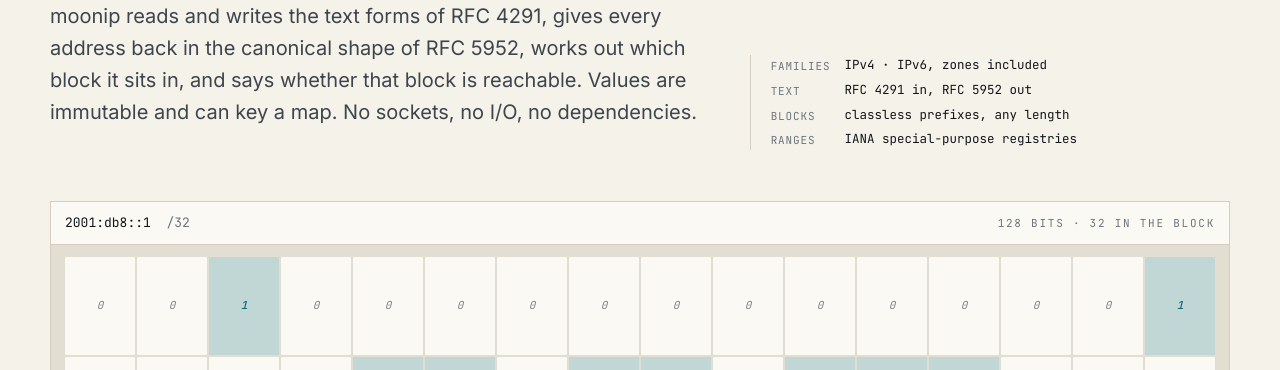
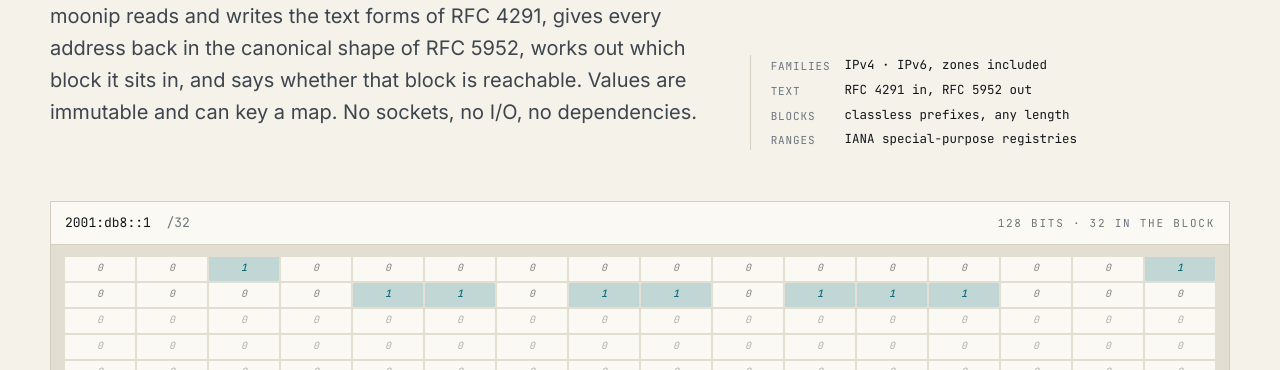
Before and after one commit to moonbitstack/moonip, a plain HTML site: page docs/index.html in a window 1280 px wide. Shown: the part 430-800 px from the top of the page. Drawn offline with Linux system fonts and the light colour scheme; a script that the page names is missing.

Commit message:
fix(moonip): give the bit cells back their own rule.
Rewriting the cell colours took the selector of the shared rule with it, so the
sixteen-to-a-row grid lost its fixed height and every cell in it grew to a square
of its own size. One rule for a cell, one for the compact grid.

Signed-off-by: Leo Cheng (heke1228) <chengkelfan@qq.com>

```diff
--- a/docs/assets/site.css
+++ b/docs/assets/site.css
@@ -416,7 +416,7 @@ em {
   gap: 2px;
 }
 
-.bits.long .bit {
+.bit {
   aspect-ratio: 1 / 1.4;
   display: grid;
   place-items: center;
@@ -431,6 +431,14 @@ em {
 .bit.one {
   color: var(--ink);
   font-weight: 500;
+}
+
+/* Sixteen to a row, so the eight groups of an IPv6 address read as eight lines;
+   a fixed height keeps a /128 walk from filling the page. */
+.bits.long .bit {
+  aspect-ratio: auto;
+  height: 24px;
+  font-size: 10px;
 }
 
 .bit.four.one {
```
